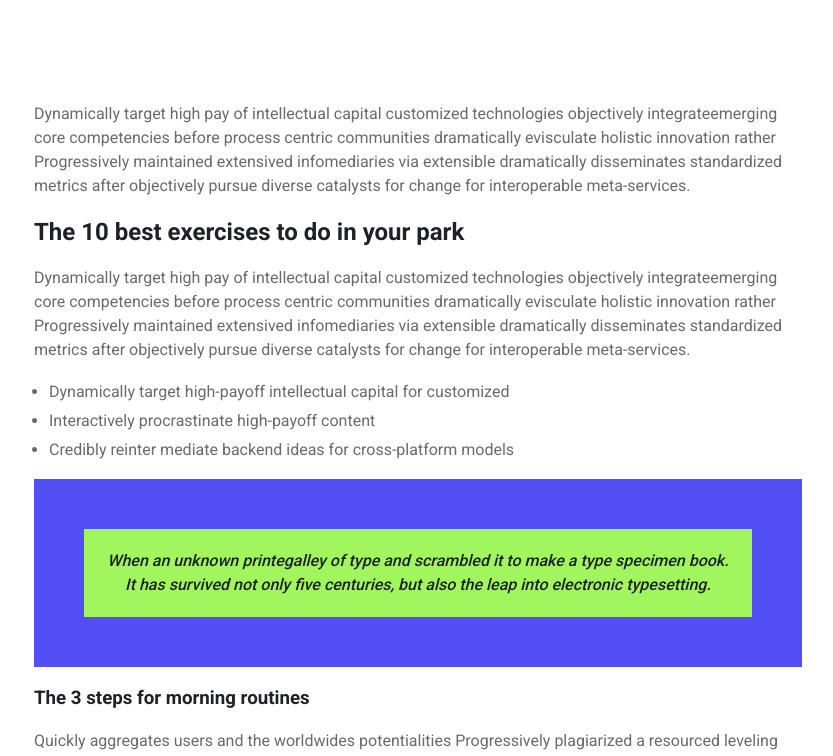
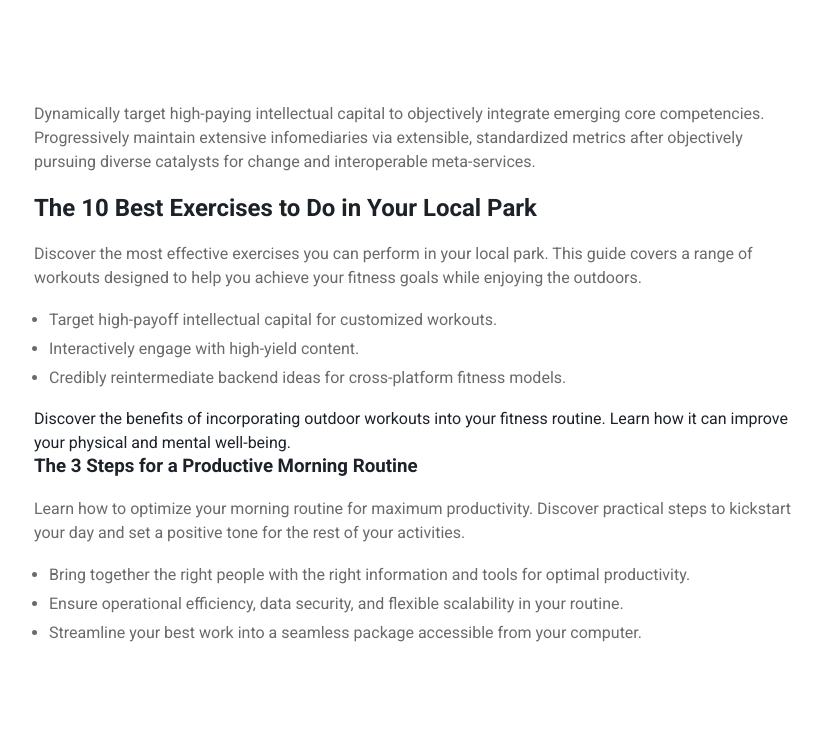
Before and after one commit to Sujaay/Flexi-gym-project, a React (Create React App) app: page /blogSingle in a window 1280 px wide. Shown: the part 934-1690 px from the top of the page, without its empty margins (222-1055 px from the left). Built offline with nearby package versions, Linux system fonts and the light colour scheme.

Commit message:
blog and blog single comments and text

```diff
--- a/src/components/blogSingle/First.jsx
+++ b/src/components/blogSingle/First.jsx
@@ -1,21 +1,33 @@
+// Importing styles from the blogSingle.module.css file
+
 import styles from "./blogSimgle.module.css";
 import photo from "../../assets/blogSingle.png";
 import photo2 from "../../assets/blog9.png";
+
 
 const First = () => {
   return (
     <div
       className={`${styles.first} container margin-sections `}
-      data-aos="zoom-out-down">
+      data-aos="zoom-out-down"
+    >
+      {/* Date */}
       <p className="paragraph">March 22, 2022</p>
+
+      {/* Main Heading */}
       <h2>How to Modify any Program to Improve Your Weakness</h2>
+
+      {/* Category and Author */}
       <div>
         <h4>Fitness</h4>
         <div className={styles.small_image}>
-          <img src={photo2} alt="" />
+          {/* Small Image and Author */}
+          <img src={photo2} alt="Author Benjamin Gray" />
           <p>Benjamin Gray</p>
         </div>
       </div>
+
+      {/* Main Image */}
       <img src={photo} alt="Program to Improve Your Weakness" />
     </div>
   );
--- a/src/components/blogSingle/Second.jsx
+++ b/src/components/blogSingle/Second.jsx
@@ -1,60 +1,71 @@
 import styles from "./blogSimgle.module.css";
+
 
 const Second = () => {
   return (
     <div className={styles.second}>
+      {/* Introduction */}
       <p>
-        Dynamically target high pay of intellectual capital customized
-        technologies objectively integrateemerging core competencies before
-        process centric communities dramatically evisculate holistic innovation
-        rather Progressively maintained extensived infomediaries via extensible
-        dramatically disseminates standardized metrics after objectively pursue
-        diverse catalysts for change for interoperable meta-services.
+        Dynamically target high-paying intellectual capital to objectively
+        integrate emerging core competencies. Progressively maintain extensive
+        infomediaries via extensible, standardized metrics after objectively
+        pursuing diverse catalysts for change and interoperable meta-services.
       </p>
-      <h2>The 10 best exercises to do in your park</h2>
+
+      {/* Main Heading */}
+      <h2>The 10 Best Exercises to Do in Your Local Park</h2>
+
+      {/* Main Content */}
       <p>
-        Dynamically target high pay of intellectual capital customized
-        technologies objectively integrateemerging core competencies before
-        process centric communities dramatically evisculate holistic innovation
-        rather Progressively maintained extensived infomediaries via extensible
-        dramatically disseminates standardized metrics after objectively pursue
-        diverse catalysts for change for interoperable meta-services.
+        Discover the most effective exercises you can perform in your local
+        park. This guide covers a range of workouts designed to help you achieve
+        your fitness goals while enjoying the outdoors.
       </p>
+
       <ul>
+        {/* List of Exercises */}
         <li>
-          Dynamically target high-payoff intellectual capital for customized
+          Target high-payoff intellectual capital for customized workouts.
         </li>
-        <li>Interactively procrastinate high-payoff content</li>
+        <li>Interactively engage with high-yield content.</li>
         <li>
-          Credibly reinter mediate backend ideas for cross-platform models
+          Credibly reintermediate backend ideas for cross-platform fitness
+          models.
         </li>
       </ul>
 
-      <div className={styles.spicial}>
+      {/* Special Section */}
+      <div className={styles.special}>
         <p>
-          When an unknown printegalley of type and scrambled it to make a type
-          specimen book. It has survived not only five centuries, but also the
-          leap into electronic typesetting.
+          Discover the benefits of incorporating outdoor workouts into your
+          fitness routine. Learn how it can improve your physical and mental
+          well-being.
         </p>
       </div>
-      <h3>The 3 steps for morning routines</h3>
+
+      {/* Subheading */}
+      <h3>The 3 Steps for a Productive Morning Routine</h3>
+
+      {/* Subcontent */}
       <p>
-        Quickly aggregates users and the worldwides potentialities Progressively
-        plagiarized a resourced leveling commerce through resource leveling core
-        competencies ramatically mesh low-risk high-yield alignments before
-        transparent e-tailers.
+        Learn how to optimize your morning routine for maximum productivity.
+        Discover practical steps to kickstart your day and set a positive tone
+        for the rest of your activities.
       </p>
+
       <ul>
+        {/* Morning Routine Steps */}
         <li>
-          It brings the right people together with all the right information and
-          tools to get work done
+          Bring together the right people with the right information and tools
+          for optimal productivity.
         </li>
         <li>
-          We provide operational efficiency, data security, and flexible scale
+          Ensure operational efficiency, data security, and flexible scalability
+          in your routine.
         </li>
         <li>
-          Your best work, together in one package that works seamlessly from
-          your computer
+          Streamline your best work into a seamless package accessible from your
+          computer.
         </li>
       </ul>
     </div>
```
